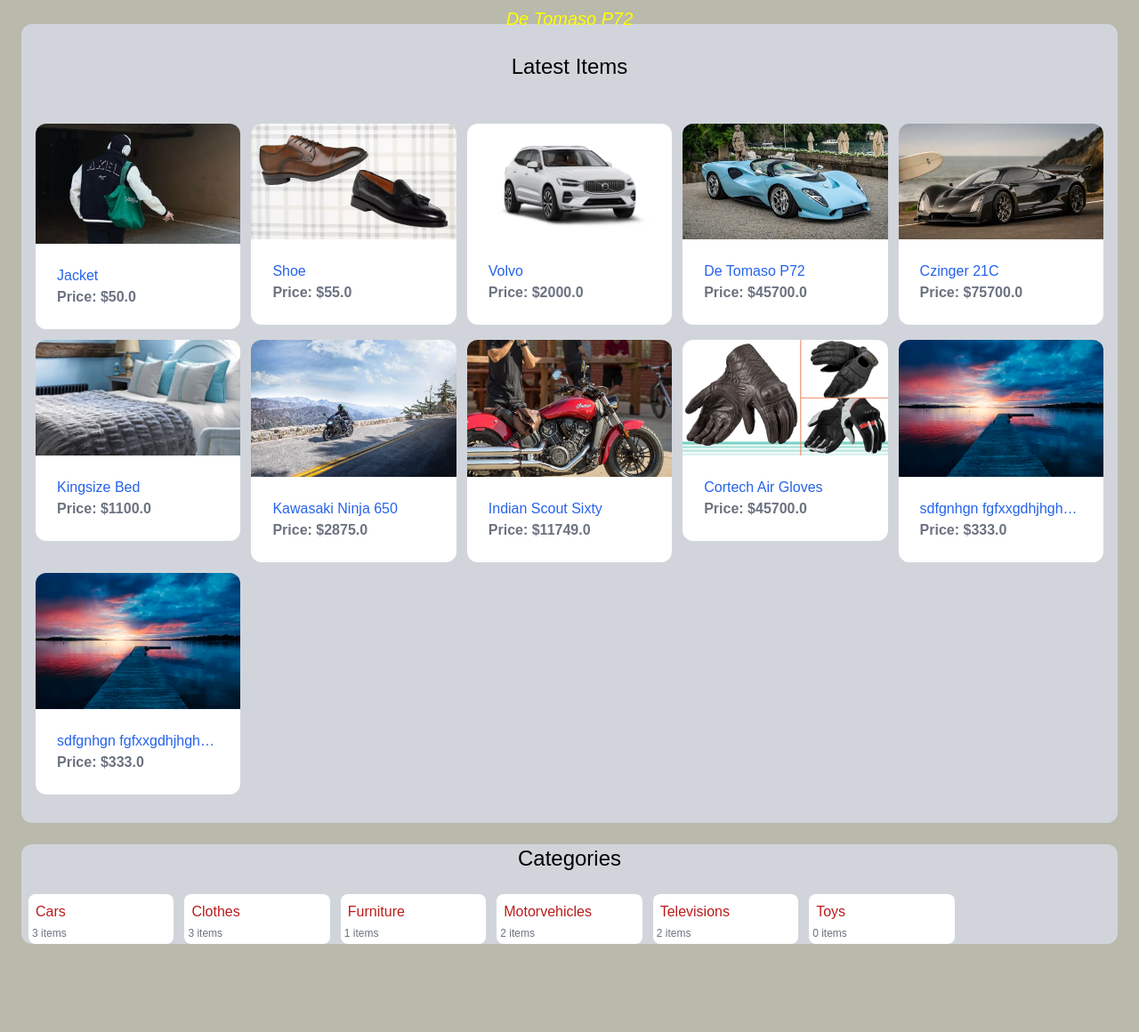
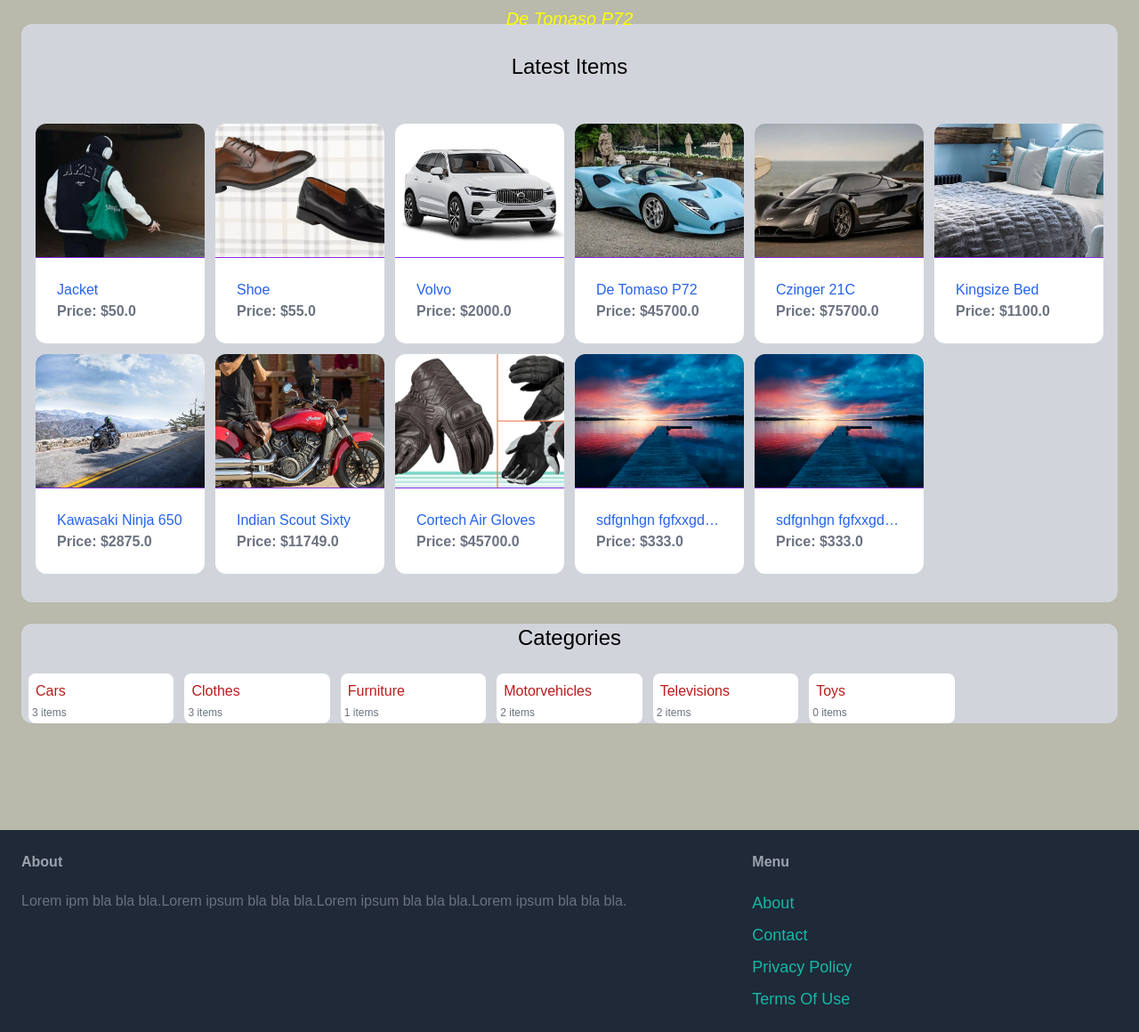
Before and after one commit to IanMalobaMwakha/Puddle, a Django app: page / in a window 1280 px wide. Shown: the part 379-1539 px from the top of the page at 89% size. Run offline with Django 4.2, Linux system fonts and the light colour scheme; data comes from the database, SQL or seed files in the repository; both versions use the stored data as it was after the commit; some libraries are stand-ins or nearby versions.

Commit message:
modified:   puddle/core/templates/core/index.html modified:   puddle/db.sqlite3 new file:   puddle/media/item_images/background_image.jpg new file:   puddle/media/item_images/background_image_nNL7xpw.jpg

```diff
--- a/puddle/core/templates/core/index.html
+++ b/puddle/core/templates/core/index.html
@@ -15,7 +15,7 @@
                     <img src="{{ item.image.url }}" class="advertisement-image" alt="Advertisement Image">
                 {% endif %}
             </a>
-            <div class="text"><em>{{ item.name }}</em></div>
+            <div class="text truncate"><em>{{ item.name }}</em></div>
         </div>
         {% endif %}
 
@@ -74,27 +74,32 @@
 <div class="mt-6 px-4 py-8 bg-gray-300 rounded-xl">
     <h2 class="mb-12 text-2xl text-center">Latest Items</h2>
 
-    <div class="grid grid-cols-2 md:grid-cols-5 gap-3">
+    <div class="grid grid-cols-2 md:grid-cols-3 lg:grid-cols-6 gap-3">
         {% for item in items %}
-            <div>
+          <div class="flex flex-col hover:scale-105 transition-transform duration-200">
             <a href="{% url 'items:detail' item.id %}">
-                    <div>
+              <div class="flex-shrink-0" style="height: 150px; display: flex; align-items: center;">
                 {% if item.image %}
-                            <img src="{{ item.image.url }}" class="rounded-t-xl">
+                  <img src="{{ item.image.url }}" class="rounded-t-xl" style="width: 100%; height: 100%; object-fit: cover;" title="{{ item.name }}">
                 {% else %}
                   <i style="color: red; padding-top: 10%; padding-bottom: 10%; display: block; text-align: center;">NB: No image/invalid image was uploaded for this item..</i>
                 {% endif %}
               </div>
-
-                    <div class="p-6 bg-white rounded-b-xl">
+              <hr style="border: none; border-top: 1px solid blueviolet;">
+              <div class="p-6 bg-white rounded-b-xl flex-grow">
                 <h2 class="text-blue-600 text-1xl truncate no-underline hover:underline hover:text-red-500">{{ item.name }}</h2>
                 <p class="text-gray-500"><b>Price: ${{ item.price }}</b></p>
               </div>
-
             </a>
           </div>
         {% endfor %}
       </div>
+
+
+
+
+
+
 </div>
 
 
```
Also changed, not shown: puddle/db.sqlite3, puddle/media/item_images/background_image.jpg (added), puddle/media/item_images/background_image_nNL7xpw.jpg (added). Lines whose indentation alone changed are shown as unchanged.
